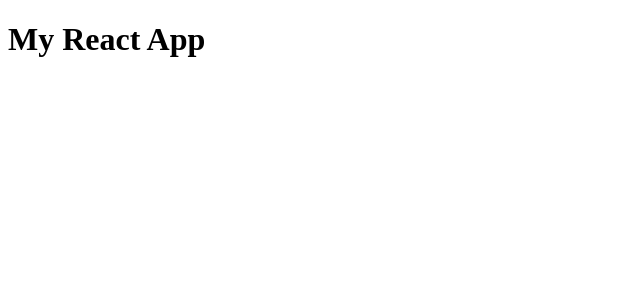
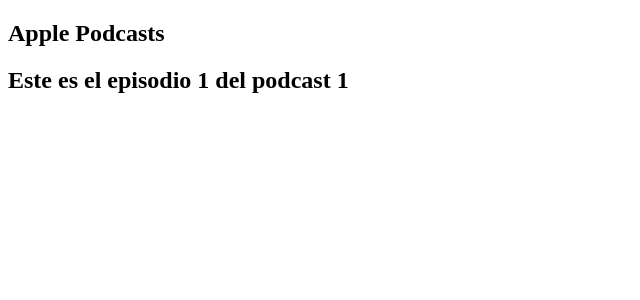
Before and after one commit to nandoripa/top-podcast-player, a React (Vite) app: page /podcast/1/episode/1 in a window 1280 px wide. Shown: the top 300 px of the page, without its empty margins (0-640 px from the left). Built offline with nearby package versions, Linux system fonts and the light colour scheme.

Commit message:
Add router, paths and skeleton pages

```diff
--- a/package.json
+++ b/package.json
@@ -25,6 +25,7 @@
   "dependencies": {
     "@vitejs/plugin-react": "3.1.0",
     "react": "18.2.0",
-    "react-dom": "18.2.0"
+    "react-dom": "18.2.0",
+    "react-router-dom": "^6.9.0"
   }
 }
--- a/src/App.jsx
+++ b/src/App.jsx
@@ -1,9 +1,10 @@
 import React from 'react'
+import { Router } from './Router'
 
 function App () {
   return (
     <>
-        <h1>My React App</h1>
+      <Router/>
     </>
   )
 }
--- /dev/null
+++ b/src/Router.jsx
@@ -0,0 +1,31 @@
+import React from 'react'
+import { createBrowserRouter, RouterProvider } from 'react-router-dom'
+import { EpisodeDetail } from './sections/episodeDetail/EpisodeDetail'
+import { Layout } from './sections/layout/Layout'
+import { PodcastDetail } from './sections/podcastDetail/PodcastDetail'
+import { PodcastList } from './sections/postcastList/PodcastList'
+
+const router = createBrowserRouter([
+  {
+    path: '/',
+    element: <Layout />,
+    children: [
+      {
+        path: '/',
+        element: <PodcastList />
+      },
+      {
+        path: '/podcast/:podcastId/',
+        element: <PodcastDetail />
+      },
+      {
+        path: '/podcast/:podcastId/episode/:episodeId',
+        element: <EpisodeDetail />
+      }
+    ]
+  }
+])
+
+export function Router () {
+  return <RouterProvider router={router} />
+}
--- /dev/null
+++ b/src/sections/episodeDetail/EpisodeDetail.jsx
@@ -0,0 +1,11 @@
+import React from 'react'
+import { useParams } from 'react-router-dom'
+
+export function EpisodeDetail () {
+  const { podcastId, episodeId } = useParams()
+  return (
+        <>
+            <h2>Este es el episodio {episodeId}  del podcast {podcastId}</h2>
+        </>
+  )
+}
--- /dev/null
+++ b/src/sections/layout/Layout.jsx
@@ -0,0 +1,15 @@
+import React from 'react'
+import { Outlet } from 'react-router-dom'
+
+export function Layout () {
+  return (
+    <>
+      <header>
+        <section>
+          <h1>Apple Podcasts</h1>
+        </section>
+      </header>
+      <Outlet />
+    </>
+  )
+}
--- /dev/null
+++ b/src/sections/podcastDetail/PodcastDetail.jsx
@@ -0,0 +1,11 @@
+import React from 'react'
+import { useParams } from 'react-router-dom'
+
+export function PodcastDetail () {
+  const { podcastId } = useParams()
+  return (
+        <>
+            <h2>Este es el podscat {podcastId}</h2>
+        </>
+  )
+}
--- /dev/null
+++ b/src/sections/postcastList/PodcastList.jsx
@@ -0,0 +1,9 @@
+import React from 'react'
+
+export function PodcastList () {
+  return (
+    <>
+      <h2>Esta es la lista de podcasts</h2>
+    </>
+  )
+}
```
Also changed, not shown: 1 other file (tests, documents, lock files or other folders).
